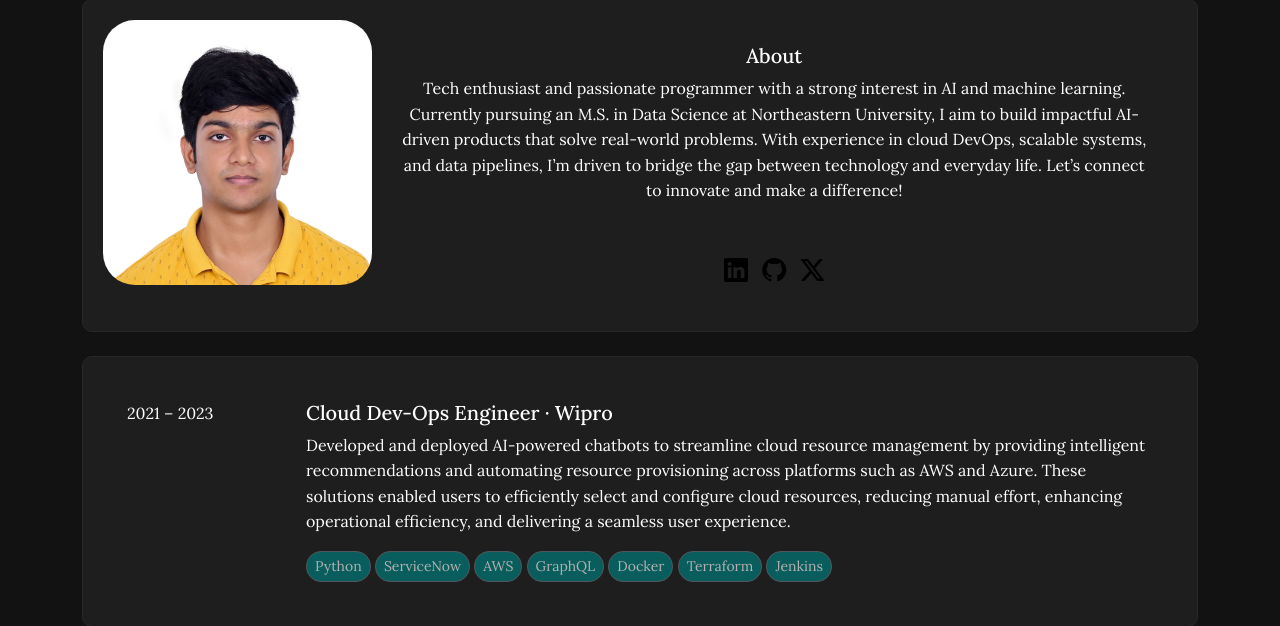
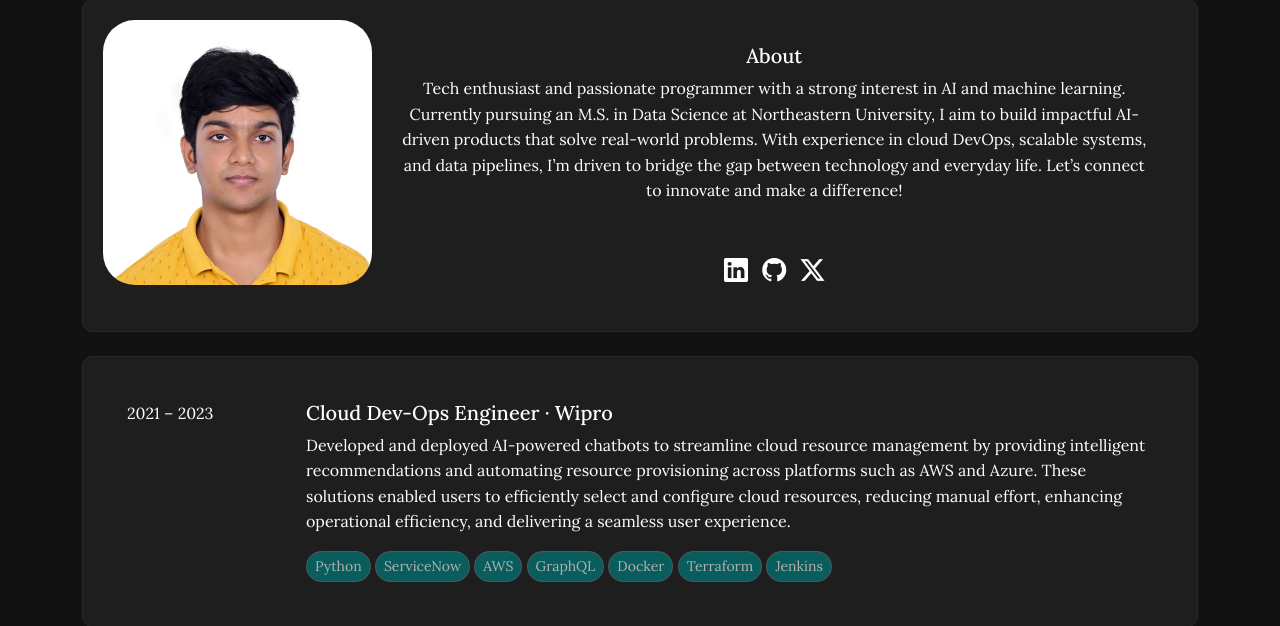
Before and after one commit to vigneshrb250/portfolio, a Flask app: page / in a window 1280 px wide. Shown: the part 965-1591 px from the top of the page. Run offline with Flask 3, Linux system fonts and the light colour scheme.

Commit message:
styling changes

```diff
--- a/static/css/styles.css
+++ b/static/css/styles.css
@@ -4,7 +4,7 @@
 
 
 .icon-link i {
-    color: #000000;
+    color: white;
     font-size: 1.5rem;
                  }
     .icon{
```
